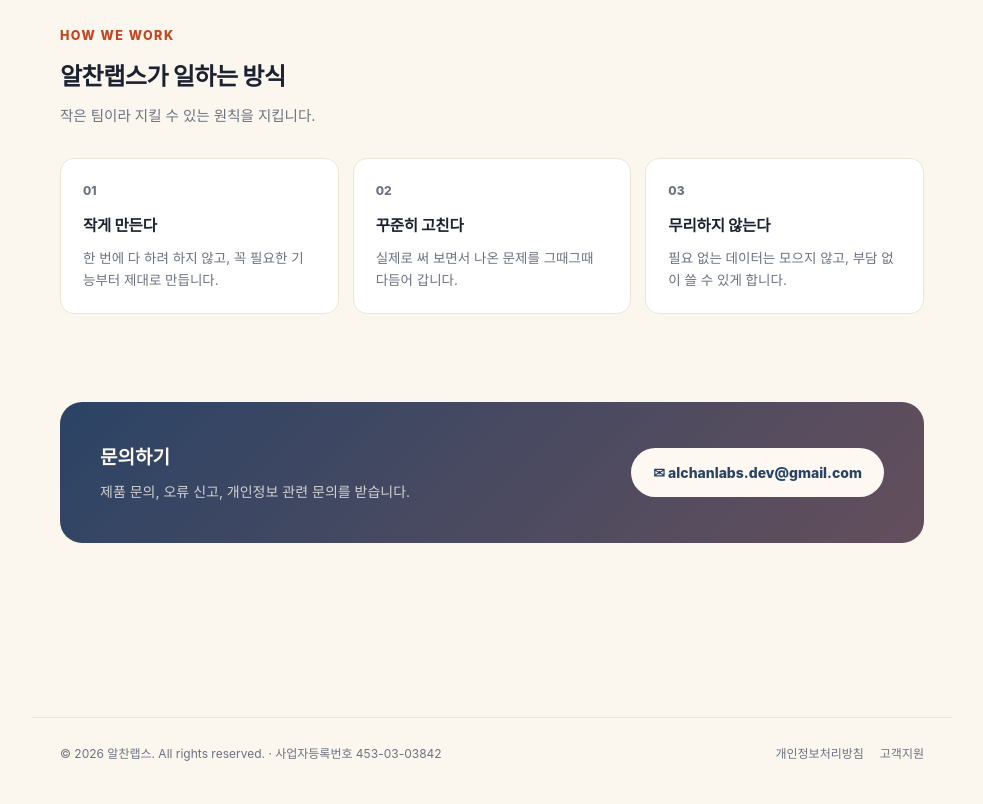
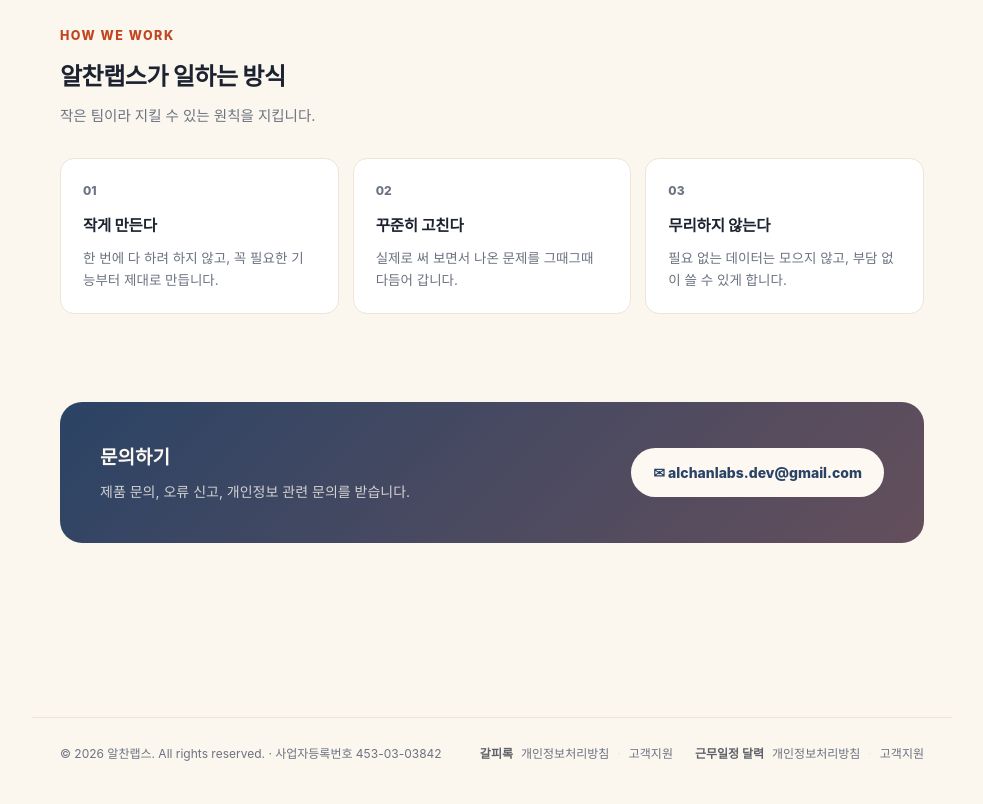
Before and after one commit to AlchanLabs/alchanlabs.github.io, a plain HTML site: page index.html in a window 1280 px wide. Shown: the part 1061-1865 px from the top of the page, without its empty margins (148-1131 px from the left). Drawn offline with Linux system fonts and the light colour scheme; a web font is replaced by a local one.

Commit message:
푸터 정책 링크에 갈피록 문서도 추가하고 앱별로 묶어서 보여준다
근무일정 달력 문서만 있고 갈피록 것은 빠져 있었다. 이 홈페이지가 두 앱을
다 대표하는데 정책 링크가 하나뿐이면 어느 앱 건지도 헷갈리므로, 앱 이름
라벨을 붙여 두 그룹으로 나눴다.

```diff
--- a/index.html
+++ b/index.html
@@ -369,9 +369,12 @@
     gap: 14px;
     flex-wrap: wrap;
   }
-  footer .doc-links { display: flex; gap: 16px; }
+  footer .doc-links { display: flex; gap: 22px; flex-wrap: wrap; }
+  footer .doc-group { display: flex; align-items: baseline; gap: 8px; }
+  footer .doc-group .app-name { font-weight: 700; color: var(--footer-strong, var(--ink)); opacity: 0.7; }
   footer .doc-links a { color: var(--muted); text-decoration: none; }
   footer .doc-links a:hover { color: var(--ink); text-decoration: underline; }
+  footer .doc-links .sep { color: var(--line); }
 
   @media (prefers-reduced-motion: reduce) {
     .blob-1, .blob-2 { animation: none; }
@@ -475,8 +478,18 @@
   <footer>
     <div>© 2026 알찬랩스. All rights reserved. · 사업자등록번호 453-03-03842</div>
     <div class="doc-links">
-      <a href="https://sites.google.com/view/work-schedule-privacy-kr" target="_blank" rel="noopener">개인정보처리방침</a>
-      <a href="https://sites.google.com/view/work-schedule-notes-kr" target="_blank" rel="noopener">고객지원</a>
+      <div class="doc-group">
+        <span class="app-name">갈피록</span>
+        <a href="https://sites.google.com/view/galpirok-privacy-kr-ios" target="_blank" rel="noopener">개인정보처리방침</a>
+        <span class="sep">·</span>
+        <a href="https://sites.google.com/view/galpirok-notes-ios" target="_blank" rel="noopener">고객지원</a>
+      </div>
+      <div class="doc-group">
+        <span class="app-name">근무일정 달력</span>
+        <a href="https://sites.google.com/view/work-schedule-privacy-kr" target="_blank" rel="noopener">개인정보처리방침</a>
+        <span class="sep">·</span>
+        <a href="https://sites.google.com/view/work-schedule-notes-kr" target="_blank" rel="noopener">고객지원</a>
+      </div>
     </div>
   </footer>
 
```
